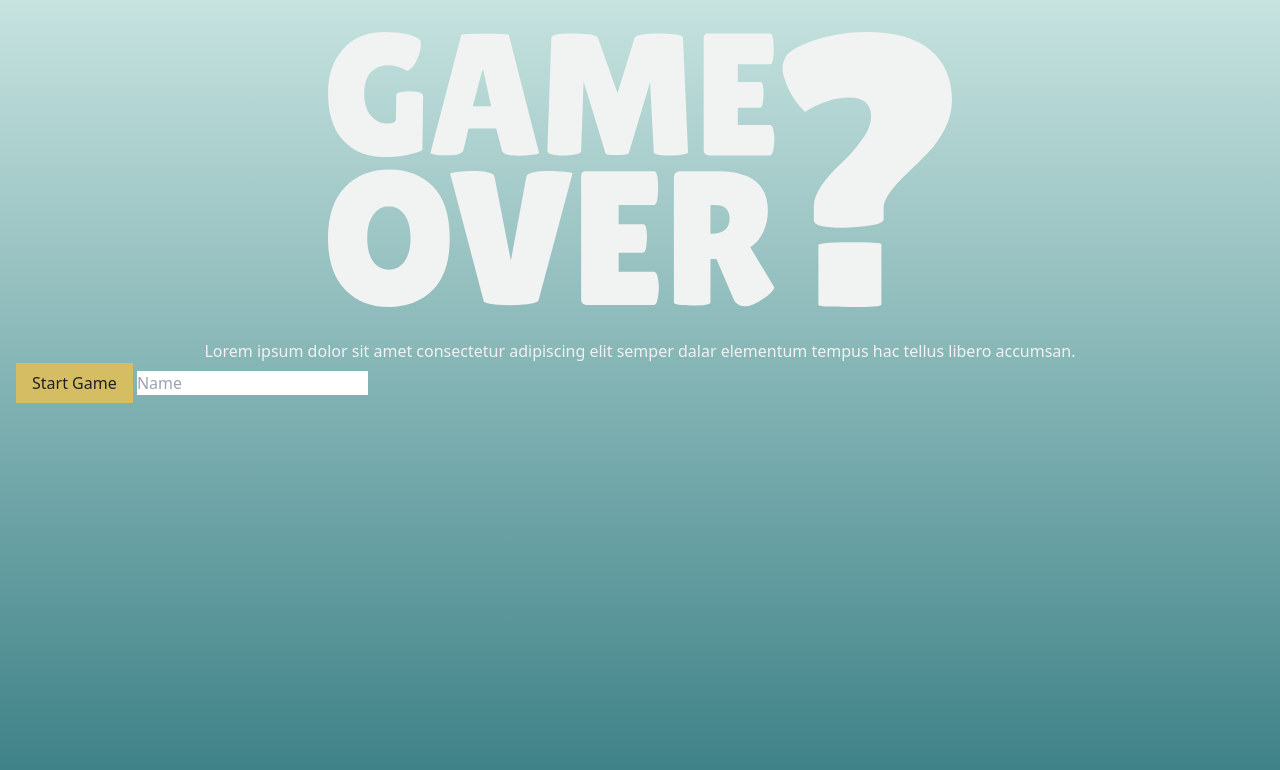
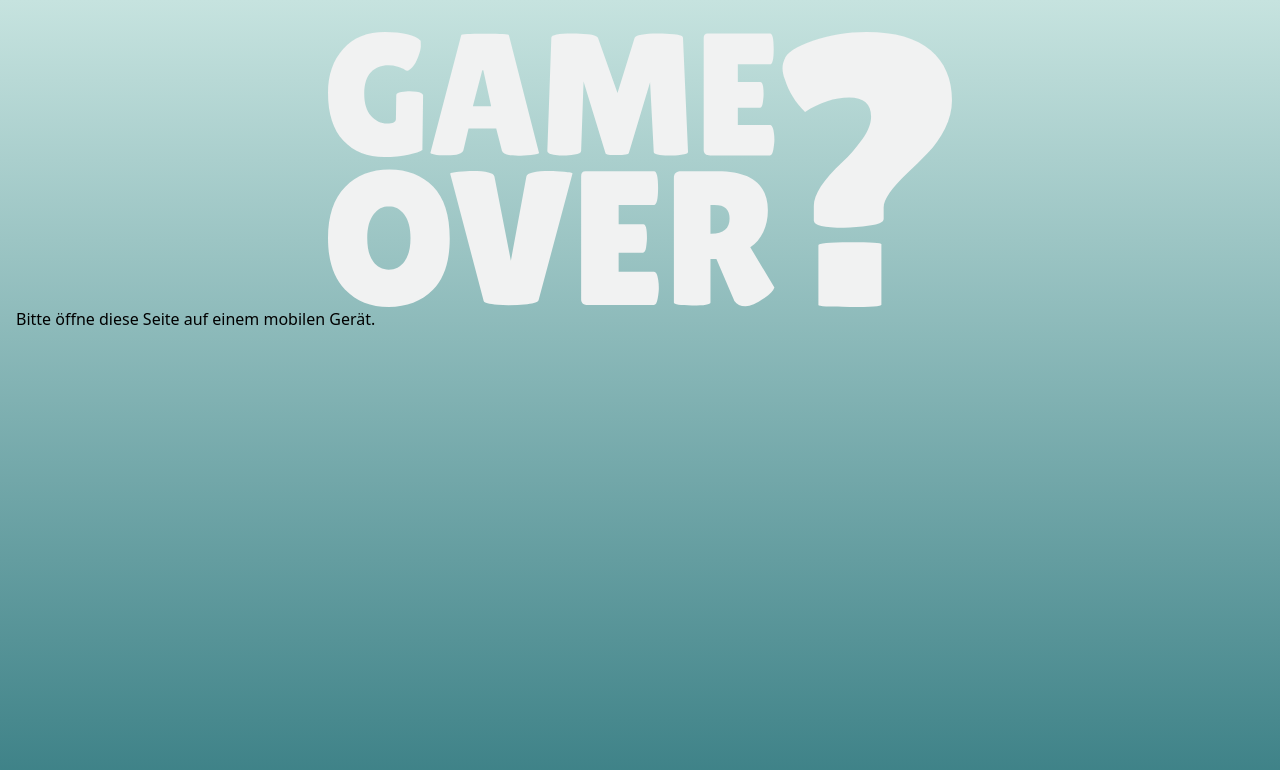
Before and after one commit to remoflury/gameover, a SvelteKit app: page / in a window 1280 px wide. Shown: the top 770 px of the page. Built offline with nearby package versions, Linux system fonts and the light colour scheme.

Commit message:
adjustments tutorial & desktop fallback

```diff
--- a/src/lib/components/overlays/tutorial.svelte
+++ b/src/lib/components/overlays/tutorial.svelte
@@ -1,10 +1,10 @@
 <script lang="ts">
-	import { showTutorial } from '$lib/store/gameStore';
+	import { gameStore, showTutorial } from '$lib/store/gameStore';
 	import { fly } from 'svelte/transition';
 </script>
 
 {#if $showTutorial}
-	<section transition:fly={{ duration: 350, y: 200 }} class="absolute inset-0 bg-white-soft">
+	<section transition:fly={{ duration: 350, y: -200 }} class="absolute inset-0 bg-white-soft">
 		<article class="container py-block-page">
 			<h1>Tutorial</h1>
 			<button on:click={() => ($showTutorial = !$showTutorial)}>Hide Tutorial</button>
--- a/src/routes/+page.svelte
+++ b/src/routes/+page.svelte
@@ -1,23 +1,36 @@
 <script lang="ts">
 	import PrimaryButton from '$lib/components/primaryButton.svelte';
-	import { showTutorial } from '$lib/store/gameStore';
+	import { gameStore, showTutorial } from '$lib/store/gameStore';
+	let nameValue = '';
+
+	const handleStartGame = () => {
+		$showTutorial = true;
+		$gameStore.userName = nameValue;
+	};
 </script>
 
 <svelte:head><title>GameOver? | Start</title></svelte:head>
 
 <section class="bg-gradient-turqoise-to-top min-h-screen py-block-page">
-	<article class="container">
+	<!-- mobile -->
+	<article class="container lg:hidden">
 		<figure class="max-w-1/2 mx-auto">
 			<img src="/assets/gameover-logo-white.svg" alt="Logo von GameOver?" />
 		</figure>
+		<h1 hidden>GameOver?</h1>
 		<p class="text-white-soft text-center mt-8">
 			Lorem ipsum dolor sit amet consectetur adipiscing elit semper dalar elementum tempus hac
 			tellus libero accumsan.
 		</p>
-		<PrimaryButton
-			buttonProps={{ text: 'Start Game' }}
-			on:click={() => ($showTutorial = !$showTutorial)}
-		/>
-		<input type="name" placeholder="Name" />
+		<PrimaryButton buttonProps={{ text: 'Start Game' }} on:click={handleStartGame} />
+		<input type="name" placeholder="Name" bind:value={nameValue} />
+	</article>
+
+	<!-- desktop -->
+	<article class="hidden lg:block container">
+		<figure class="max-w-1/2 mx-auto">
+			<img src="/assets/gameover-logo-white.svg" alt="Logo von GameOver?" />
+		</figure>
+		<h1>Bitte öffne diese Seite auf einem mobilen Gerät.</h1>
 	</article>
 </section>
```
